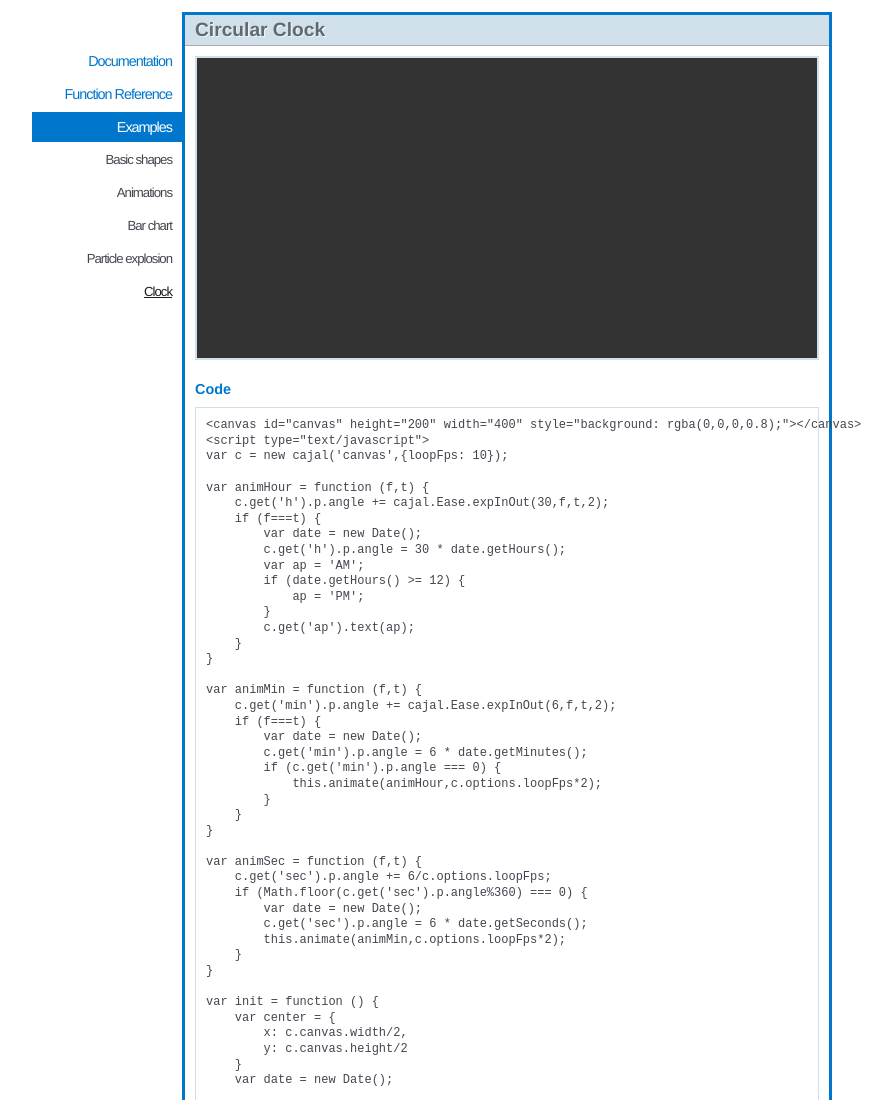
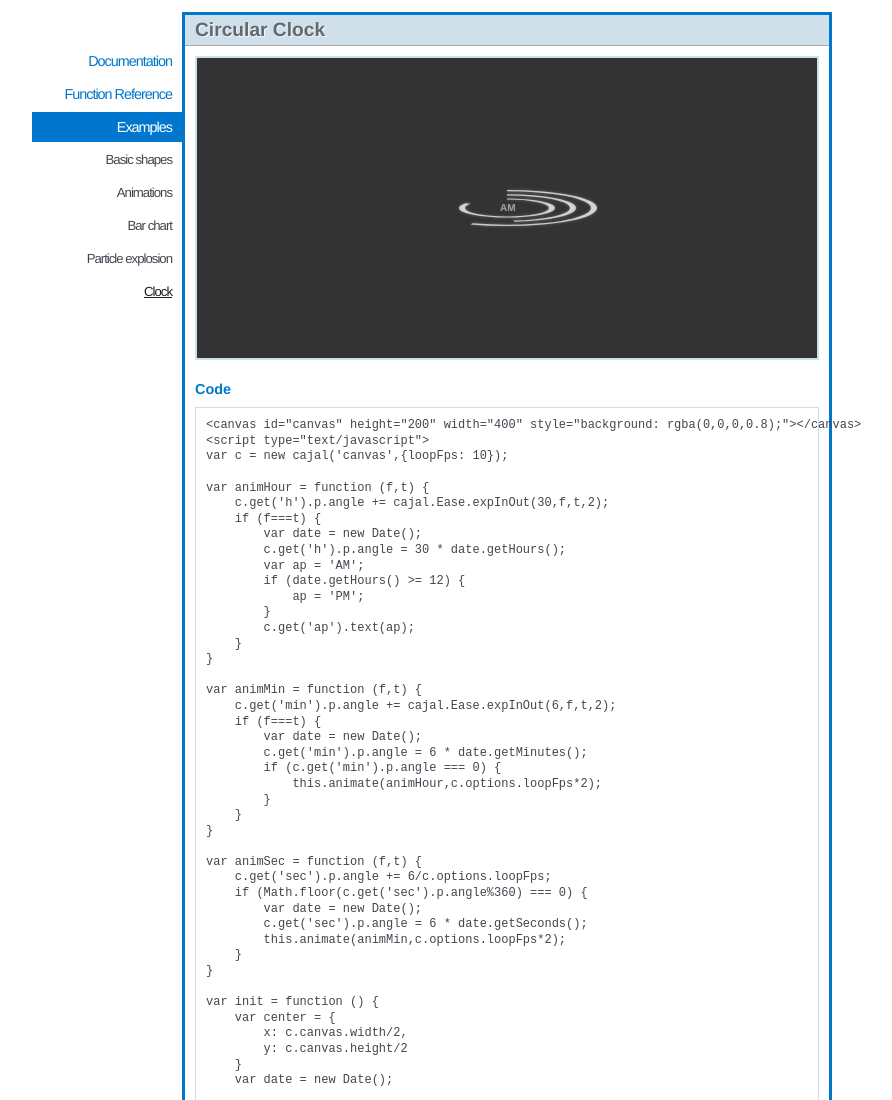
Before and after one commit to rendro/cajal, a plain HTML site: page documentation/examples/clock.html in a window 1280 px wide. Shown: the top 1100 px of the page, without its empty margins (208-1100 px from the left). Drawn offline with Linux system fonts and the light colour scheme.

Commit message:
fixed item name in clock example

```diff
--- a/documentation/examples/clock.html
+++ b/documentation/examples/clock.html
@@ -77,9 +77,9 @@
                     shadowBlur: 3
                 };
 
-                var sec = new cajal.Segment(center.x, center.y, 29, 6 * date.getSeconds()).options(drawOptions).rotate(-90).scale(0.6,3);
-                var min = new cajal.Segment(center.x, center.y, 22, 6 * date.getMinutes()).options(drawOptions).rotate(-90).scale(0.6,3);
-                var h =   new cajal.Segment(center.x, center.y, 15, 30 * date.getHours()).options(drawOptions).rotate(-90).scale(0.6,3);
+                var sec = new cajal.CircleSegment(center.x, center.y, 29, 6 * date.getSeconds()).options(drawOptions).rotate(-90).scale(0.6,3);
+                var min = new cajal.CircleSegment(center.x, center.y, 22, 6 * date.getMinutes()).options(drawOptions).rotate(-90).scale(0.6,3);
+                var h =   new cajal.CircleSegment(center.x, center.y, 15, 30 * date.getHours()).options(drawOptions).rotate(-90).scale(0.6,3);
 
                 var ap = 'AM';
                 if (date.getHours() >= 12) {
```
